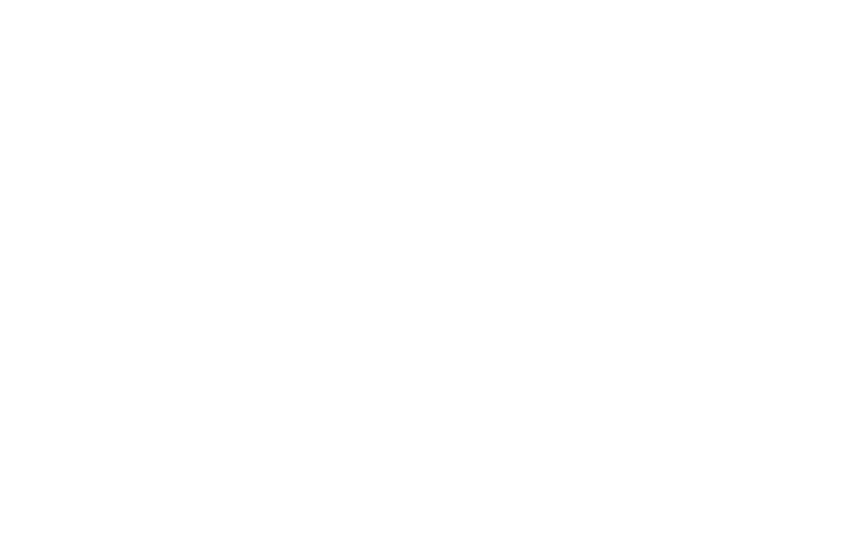
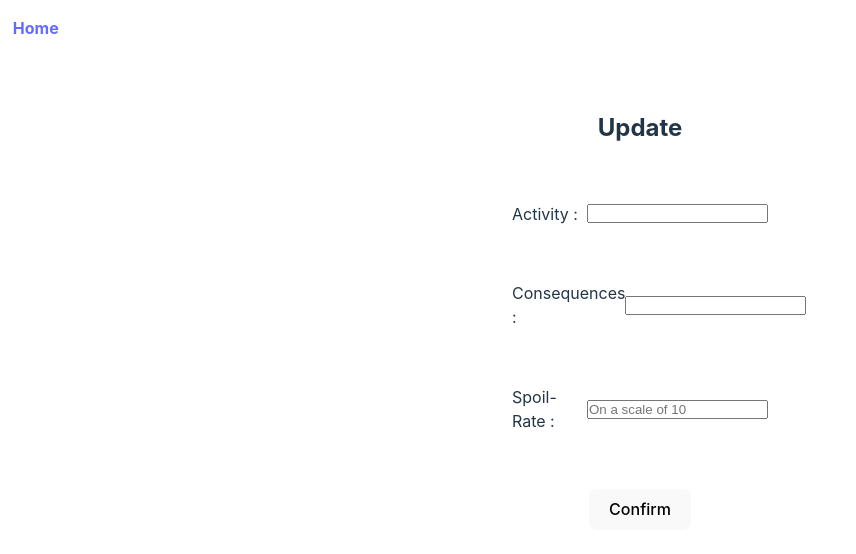
Before and after one commit to kalviumcommunity/S46_Spoilers, a React (Vite) app in the folder frontend/react-app/: page /updateSpoiler/1 in a window 1280 px wide. Before the commit this address had no page. Shown: the top 554 px of the page, without its empty margins (0-856 px from the left). Built offline with nearby package versions, Linux system fonts and the light colour scheme; no server answers.

Commit message:
Update and Delete methods added for Spoilers

```diff
--- a/frontend/react-app/src/App.css
+++ b/frontend/react-app/src/App.css
@@ -75,3 +75,7 @@
   justify-content: space-between;
   align-items: center;
 }
+
+.buttons{
+  width: 15vw;
+}
--- a/frontend/react-app/src/App.jsx
+++ b/frontend/react-app/src/App.jsx
@@ -3,6 +3,7 @@
 import './App.css'
 import Entity from './Components/Entity'
 import CreateSpoiler from './Components/CreateSpoiler';
+import UpdateSpoiler from './Components/UpdateSpoiler';
 
 function App() {
   const [count, setCount] = useState(0)
@@ -15,6 +16,7 @@
 
             <Route path='/' element={<Entity/>}></Route>
             <Route path='/createSpoiler' element={<CreateSpoiler/>}></Route>
+            <Route path='/updateSpoiler/:id' element={<UpdateSpoiler/>}></Route>
 
           </Routes>
         </BrowserRouter>
--- a/frontend/react-app/src/Components/Entity.jsx
+++ b/frontend/react-app/src/Components/Entity.jsx
@@ -12,20 +12,26 @@
     axios.get('http://localhost:3000/spoilers')
     .then( (res)=> {setSpoilers(res.data)} )
     .catch( (err) => {console.log(err)} )
-  },[])
+  },[spoilers])
+
+  const handleDelete = (id) => {
+    axios.delete('http://localhost:3000/spoilers/'+id)
+    .then( (res)=> {console.log(res.data)} )
+    .catch( (err) => {console.log(err)} )
+  }
 
   return (
     <>
 
       <div className='top'>
 
-        <Link to='/'><h4>HOME</h4></Link>
+        <Link to='/'><h4 id='home'>HOME</h4></Link>
 
         <header>
           <h1>SPOILERS</h1>
         </header>
 
-        <Link to='/createSpoiler'><h5>Spoil Someone +</h5></Link>
+        <Link to='/createSpoiler'><h4 style={{position:'fixed',top:'2vh',right:'1vw'}}>Spoil Someone</h4></Link>
 
       </div>
 
@@ -39,6 +45,11 @@
               <div className='flex row'><h3>Consequences :</h3><h4>{spoiler.consequences}</h4></div>
               <div className='flex row'><h3>Spoil-Rate :</h3><h4>{spoiler.spoilRate}</h4></div>
 
+              <div className='buttons flex'>
+                <Link to={`/updateSpoiler/${spoiler._id}`}><button> Update</button></Link>
+                <button onClick={() => handleDelete(spoiler._id)}> Delete</button>
+              </div>
+
             </div>
 
           </>
--- /dev/null
+++ b/frontend/react-app/src/Components/UpdateSpoiler.jsx
@@ -0,0 +1,71 @@
+import React, {useState, useEffect} from 'react';
+import axios from 'axios';
+import {Link, useParams} from 'react-router-dom';
+
+const UpdateSpoiler = () => {
+
+    const {id} = useParams();
+    const [activ,setActiv] = useState("");
+    const [conseq,setConseq] = useState("");
+    const [rate,setRate] = useState("");
+    const [status,setStatus] = useState(false);
+
+    useEffect(()=> {
+        axios.get('http://localhost:3000/spoilers/'+id)
+        .then( (res)=> console.log(res.data))
+        .catch( (err) => {console.log(err)} )
+      },[])
+
+    const updateIt = async(e) => {
+        e.preventDefault();
+
+        try{
+            const response = await axios.put('http://localhost:3000/spoilers/'+id,{
+                activity : activ,
+                consequences : conseq,
+                spoilRate : rate
+            });
+            console.log("Updated Succesfully",response.data)
+            setActiv("");
+            setConseq("");
+            setRate("");
+            setStatus(true);
+        } catch (err){
+            console.log(err)
+        }
+    }
+
+    return (
+    <>
+
+        <Link to='/'><h4 id='home'>Home</h4></Link>
+
+        <form onSubmit={updateIt}>
+
+            <h2>Update</h2>
+
+            <div>
+                <label>Activity :</label>
+                <input type='text' placeholder='' required onChange={(e)=>{setActiv(e.target.value)}} value={activ}/>
+            </div>
+
+            <div>
+                <label>Consequences :</label>
+                <input type='text' placeholder='' required onChange={(e)=>{setConseq(e.target.value)}} value={conseq}/>
+            </div>
+
+            <div>
+                <label>Spoil-Rate :</label>
+                <input type='number' placeholder='On a scale of 10' required onChange={(e)=>{setRate(e.target.value)}} value={rate}/>
+            </div>
+
+            <button type='submit'>Confirm</button>
+
+            {status && <h3>Updated Succesfully !</h3>}
+
+        </form>
+    </>
+  )
+}
+
+export default UpdateSpoiler;
```
Also changed, not shown: 2 other files (tests, documents, lock files or other folders).
